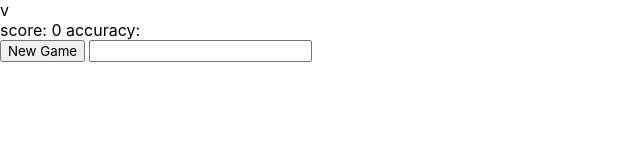
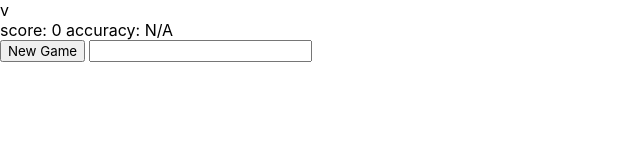
Before and after one commit to WukoSiric/2022-typingGame, a SvelteKit app in the folder groupproject/: page /typing-game in a window 1280 px wide. Shown: the top 160 px of the page, without its empty margins (0-640 px from the left). Built offline with nearby package versions, Linux system fonts and the light colour scheme.

Commit message:
Default accuracy in new_game()

```diff
--- a/groupproject/src/routes/typing-game/+page.svelte
+++ b/groupproject/src/routes/typing-game/+page.svelte
@@ -46,7 +46,7 @@
     function new_game() {
         letter_index = 0;
         score = 0;
-        accuracy = "";
+        accuracy = "N/A";
         game_finished = false;
         generateLetters();
         reset_timer();
```
